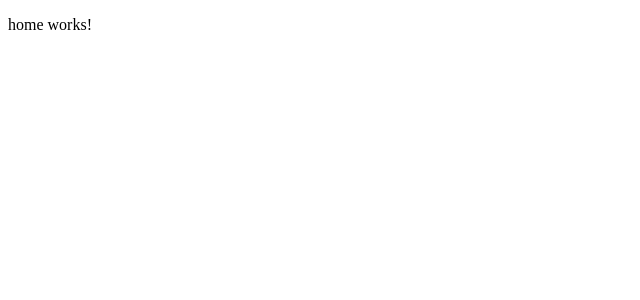
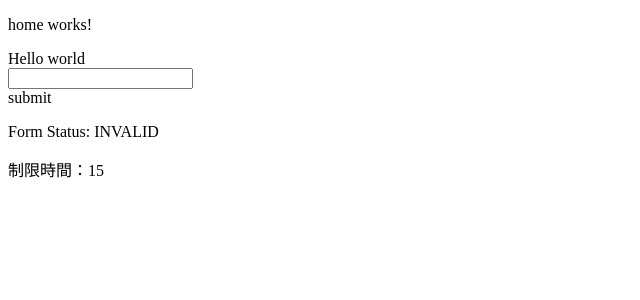
Before and after one commit to engineer-ruirui/typing-fit, an Angular app: page / in a window 1280 px wide. Shown: the top 300 px of the page, without its empty margins (0-640 px from the left). Built offline with nearby package versions, Linux system fonts and the light colour scheme.

Commit message:
[modify] refs #0000 サンプル実装

```diff
--- a/src/app/app-routing.module.ts
+++ b/src/app/app-routing.module.ts
@@ -6,7 +6,7 @@ const routes: Routes = [
   {
     path: '',
     loadChildren: () =>
-      import('src/business/business-routing.module').then((m) => m.BusinessModule)
+      import('src/business/business.module').then((m) => m.BusinessModule)
   }
 ]
 
--- a/src/business/business-routing.module.ts
+++ b/src/business/business.module.ts
@@ -2,6 +2,7 @@ import { NgModule } from '@angular/core';
 import { CommonModule } from '@angular/common';
 import { RouterModule, Routes } from '@angular/router';
 import { HomeComponent } from './components/home/home.component'
+import { FormsModule, ReactiveFormsModule } from '@angular/forms'
 
 const routes: Routes = [
   {
@@ -16,7 +17,9 @@ const routes: Routes = [
   ],
   imports: [
     CommonModule,
-    RouterModule.forChild(routes)
+    RouterModule.forChild(routes),
+    FormsModule,
+    ReactiveFormsModule
   ]
 })
 export class BusinessModule { }
--- a/src/business/components/home/home.component.html
+++ b/src/business/components/home/home.component.html
@@ -1 +1,20 @@
 <p>home works!</p>
+
+<form [formGroup]="form">
+  <div>
+    {{questionString}}
+  </div>
+  <div>
+    <input type="text" formControlName="inputString">
+  </div>
+  <div (click)="submit()">
+    submit
+  </div>
+  <p>
+    Form Status: {{ form.status }}
+  </p>
+</form>
+
+<p>
+  制限時間：{{timer}}
+</p>
--- a/src/business/components/home/home.component.ts
+++ b/src/business/components/home/home.component.ts
@@ -1,4 +1,5 @@
 import { Component, OnInit } from '@angular/core';
+import { FormGroup,FormBuilder,Validators, AbstractControl } from '@angular/forms';
 
 @Component({
   selector: 'app-home',
@@ -7,10 +8,65 @@ import { Component, OnInit } from '@angular/core';
 })
 export class HomeComponent implements OnInit {
 
-  constructor() { }
+  public questionString: string = '';
+  public form: FormGroup;
+  public timer:number = 20;
+  public count:number = 0;
+  private list = [
+    'Hello world',
+    'Good',
+    'I love javascript',
+    'This is my app'
+  ];
+
+
+  constructor(
+    private fb: FormBuilder
+  ) { }
 
   ngOnInit(): void {
-    console.log('aaa');
+    this.initForm();
+    this.init();
+    setInterval(()=>{
+      this.timer = this.timer -1;
+    }
+     ,1000
+    )
+
+    this.form.valueChanges.subscribe((v)=>{
+      console.log(v);
+      console.log(this.form.status);
+      if (this.form.status === 'VALID') {
+        this.init();
+      }
+    })
+
   }
 
+  private init() {
+    this.questionString = this.list[Math.floor(Math.random() * this.list.length)];
+    this.form.controls['inputString'].setValue('');
+  }
+
+  private initForm(): void {
+    this.form = this.fb.group({
+      inputString: [null, [Validators.required, this.equalStringValidator.bind(this)]]
+    })
+  }
+
+  private equalStringValidator(control: AbstractControl) {
+    const val = control.value;
+    return val !== this.questionString ? { equalStringValidator: true } : null;
+  }
+
+  public submit() {
+    console.log('form: ' + this.form);
+  }
 }
+
+// export function equalStringValidator(nameRe: RegExp): ValidatorFn {
+//   return (control: AbstractControl): {[key: string]: any} | null => {
+//     const val = control.value;
+//     return val === this.questionString ? { equalStringValidator: true } : null;
+//   };
+// }
```
